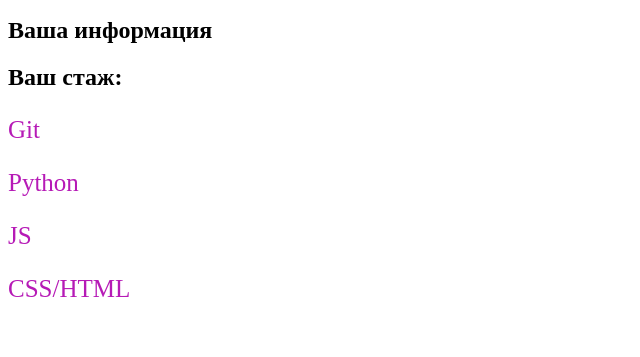
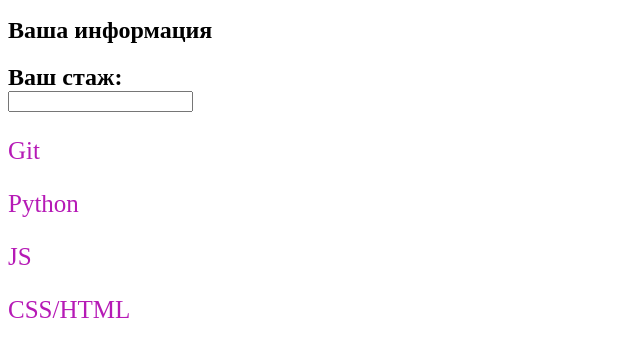
Before and after one commit to viacheslavrusinov-blip/HTMLCSS, a plain HTML site: page index.html in a window 1280 px wide. Shown: the part 219-576 px from the top of the page, without its empty margins (0-640 px from the left). Drawn offline with Linux system fonts and the light colour scheme.

Commit message:
Add form exp

```diff
--- a/index.html
+++ b/index.html
@@ -27,7 +27,10 @@
 
     <article class="information">
         <h1 id="information">Ваша информация</h1>
-        <h2>Ваш стаж:</h2>
+        <h2>Ваш стаж: <form method="get">
+                <input type="number" />
+            </form>
+        </h2>
         <p>Git</p>
         <p>Python</p>
         <p>JS</p>
```
